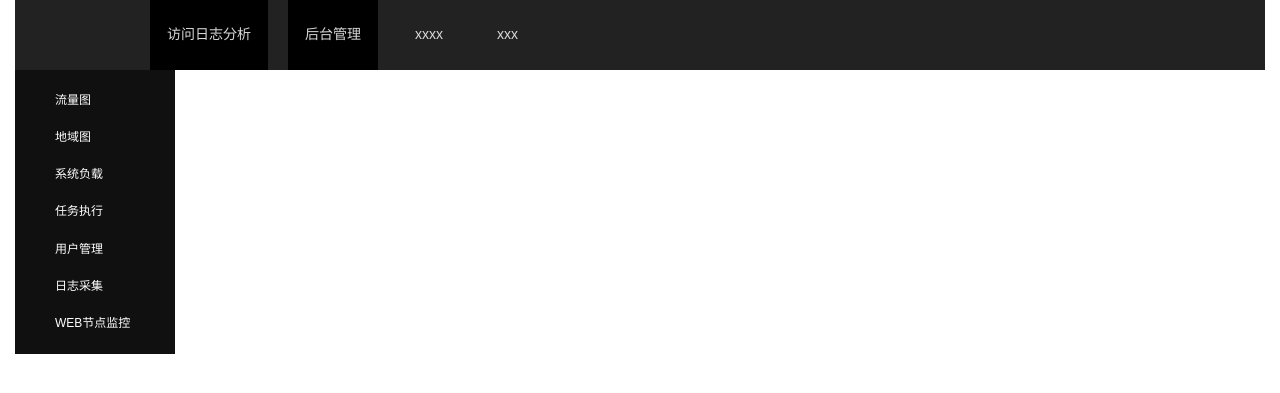
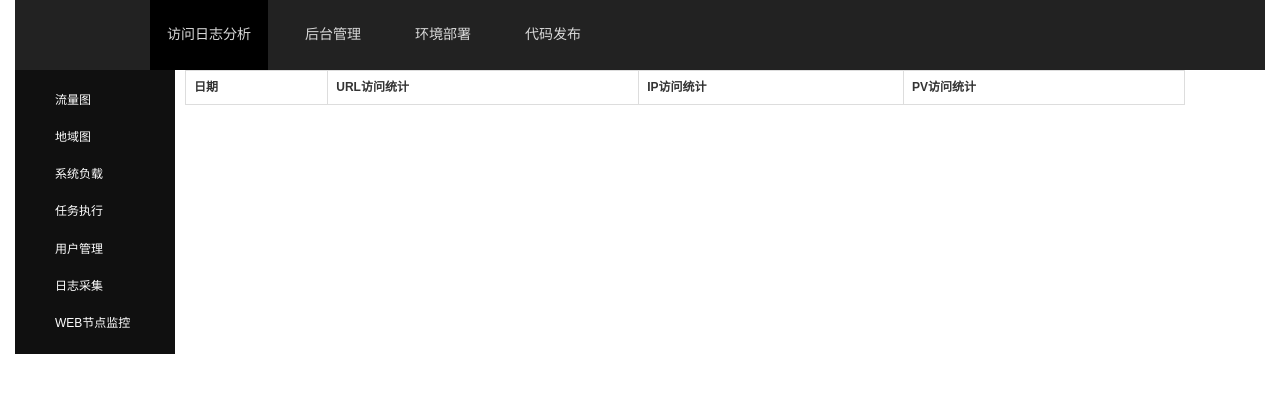
Before and after one commit to xieyixue/plog, a Django app: page /manage/base/ in a window 1280 px wide. Shown: the top 393 px of the page. Run offline with Django 3.2, Linux system fonts and the light colour scheme; tables that the repository leaves empty hold one stand-in row (values such as "Sample post"); lists and menus that the app fills with data are empty; some libraries are stand-ins or nearby versions.

Commit message:
监控页面

```diff
--- a/agent/postdata.py
+++ b/agent/postdata.py
@@ -50,7 +50,7 @@ def get_pvforday(logfile):
         if len(i) == 1:
             i = "0" + i
         print i
-        count=commands.getoutput("grep -c 2015\:{0} {1}".format(i,file))
+        count=commands.getoutput("grep -c 2015\:{0} {1}".format(i,logfile))
         print count
         d[i] = count
 
@@ -70,7 +70,7 @@ if __name__ == "__main__":
     ipdata={"data":ipcounts,"date":date}
     urldata={"data":urlcounts,"date":date}
 
-    pvfordaydate=get_pvforday()
+    pvfordaydate=get_pvforday(logfile)
 
     urlpost(ipdata,"ipcount")
     urlpost(urldata,"urlcount")
--- a/plog/settings.py
+++ b/plog/settings.py
@@ -81,7 +81,7 @@ DATABASES = {
         'NAME': "plog",
         'USER':"xyx",
         'PASSWORD': "123123",
-        'HOST': "192.168.15.109",
+        'HOST': "s2.95xd.com",
     }
 }
 
--- a/static/css/jikexuyeuan.css
+++ b/static/css/jikexuyeuan.css
@@ -10,6 +10,7 @@
 li,ul,img,a,div{
     border: 0;
     list-style: none;
+
 }
 
 div{
@@ -83,6 +84,7 @@ em{
     background: #000;
 }
 
-.ue-bar-nav li a:hover{
+.ue-bar-nav li:hover{
     background: #000;
+
 }
--- a/static/css/layout.css
+++ b/static/css/layout.css
@@ -10,3 +10,6 @@
 body{
     background-color:#FFFFFF
 }
+.a16 a{
+    font-size: 16px;
+}
--- a/templates/base.html
+++ b/templates/base.html
@@ -6,38 +6,30 @@
     {% endblock %}
 
 {% block table %}
-<div class="container-fluid">
-	<div class="row-fluid">
-		<div class="span12">
 
-		</div>
-	</div>
-	<div class="row-fluid">
-		<div class="span4">
-            {% for i in datas %}
+       <table class="table table-hover table-bordered">
+        <tr>
+            <th>日期</th>
+            <th>URL访问统计</th>
+            <th>IP访问统计</th>
+            <th>PV访问统计</th>
 
-                <div> <a href="/manage/get_urlcount/{{ i }}/">{{ i }} 日URL访问量</a></div>
+        </tr>
 
-            {% endfor %}
-
-		</div>
-		<div class="span4">
-               {% for i in datas %}
+        {% for d in datas %}
+        <tr>
+            <td>{{ d }}</td>
+            <td><div class="a16"> <a href="/manage/get_urlcount/{{ d }}/">{{ i }} 日URL访问量</a></div></td>
+            <td><div class="a16"> <a href="/manage/get_ipcount/{{ d }}/">{{ i }} 日IP访问量</a> </div></td>
+            <td><div class="a16"> <a href="/manage/char/{{ d }}/">{{ i }}日PV图</a></div></td>
 
 
-               <div> <a href="/manage/get_ipcount/{{ i }}/">{{ i }} 日IP访问量</a> </div>
-            {% endfor %}
+        </tr>
+        {% endfor %}
+    </table>
 
-		</div>
-	</div>
-	<div class="row-fluid">
-		<div class="span12">
-            {% for i in datas %}
-                <div> <a href="/manage/char/{{ i }}/">{{ i }}日每小时PV图</a></div>
-            {% endfor %}
-		</div>
-	</div>
-</div>
+
+
 {% endblock %}
 
     {% block js %}
--- a/templates/layout.html
+++ b/templates/layout.html
@@ -25,14 +25,14 @@
                             <li class="active"><a href="/">
                                 <em>访问日志分析</em>
                             </a></li>
-                            <li class="active"><a href="/admin/">
+                            <li ><a href="/admin/">
                                 <em>后台管理</em>
                             </a></li>
-                            <li><a href="#">
-                                <em>xxxx</em>
+                            <li ><a href="#">
+                                <em>环境部署</em>
                             </a></li>
                             <li><a href="#">
-                                <em>xxx</em>
+                                <em>代码发布</em>
                             </a></li>
                         </ul>
                     </div>
--- a/templates/monitor/monitor_web.html
+++ b/templates/monitor/monitor_web.html
@@ -16,7 +16,7 @@
             <td>{{ d.port }}</td>
             <td><a href="{{ d.url }}">{{ d.url }}</a></td>
             <td>{{ d.app }}</td>
-            <td>200</td>
+            <td>{{ d.code }}</td>
 
         </tr>
         {% endfor %}
```
Also changed, not shown: web_manage/monitor/views.py (+7 -5 lines), 1 other file.
